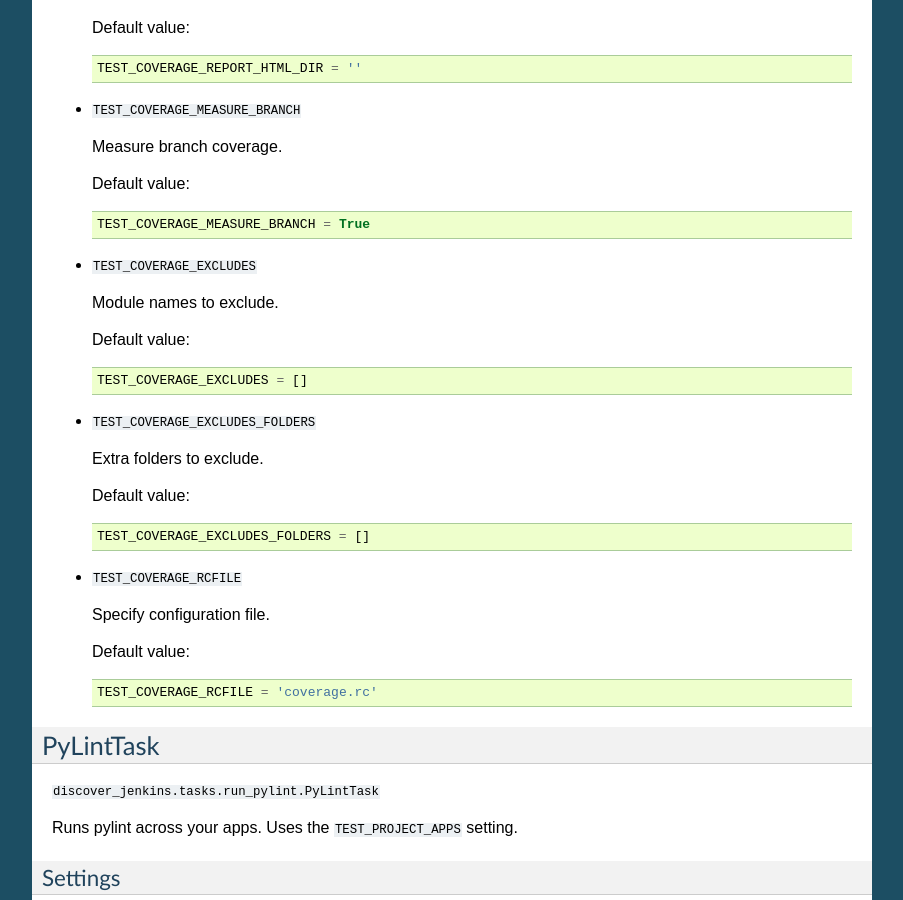
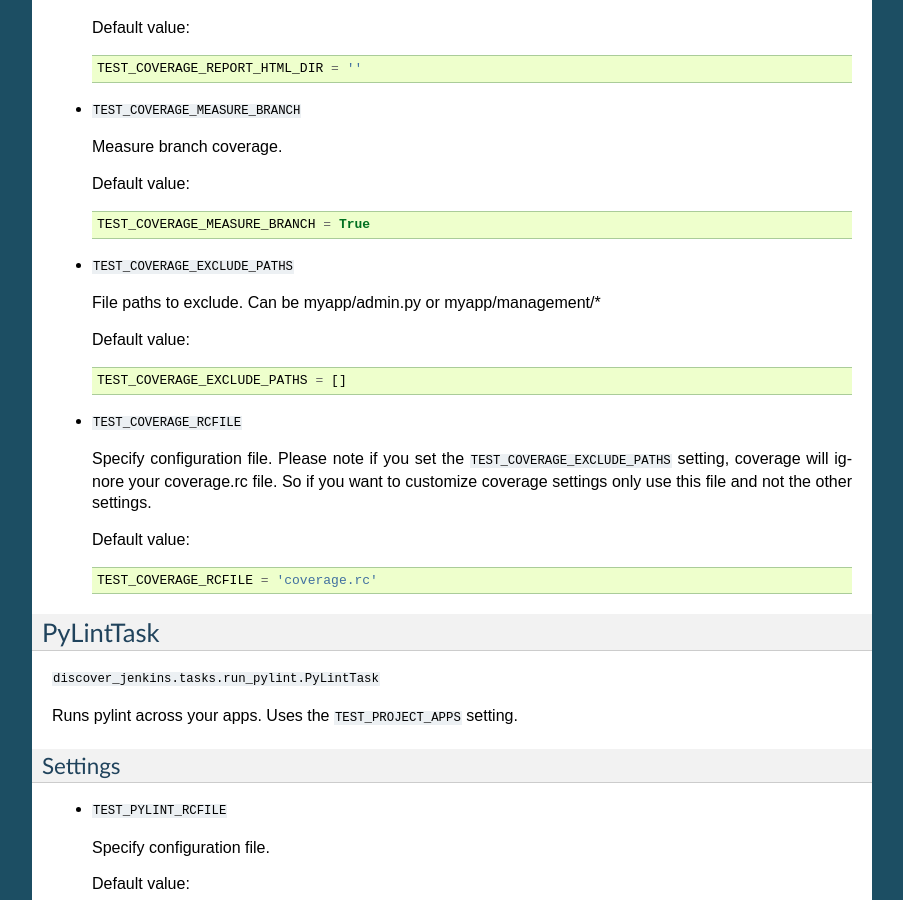
Before and after one commit to jazzband/django-discover-jenkins, a Sphinx documentation site: the page built from docs/tasks.rst, in a window 1280 px wide and 900 px high, scrolled down 494 px. Shown: the whole window, without its empty margins (198-1101 px from the left). Built offline with Sphinx 7.4.7, drawn with Linux system fonts in a browser that asks for light colours.

Commit message:
Make coverage works and exclude files

```diff
--- a/docs/tasks.rst
+++ b/docs/tasks.rst
@@ -39,25 +39,19 @@
 
     TEST_COVERAGE_MEASURE_BRANCH = True
 
-* ``TEST_COVERAGE_EXCLUDES``
+* ``TEST_COVERAGE_EXCLUDE_PATHS``
 
-  Module names to exclude.
+  File paths to exclude. Can be myapp/admin.py or myapp/management/*
 
   Default value::
 
-    TEST_COVERAGE_EXCLUDES = []
-
-* ``TEST_COVERAGE_EXCLUDES_FOLDERS``
-
-  Extra folders to exclude.
-
-  Default value::
-
-    TEST_COVERAGE_EXCLUDES_FOLDERS = []
+    TEST_COVERAGE_EXCLUDE_PATHS = []
 
 * ``TEST_COVERAGE_RCFILE``
 
-  Specify configuration file.
+  Specify configuration file. Please note if you set the ``TEST_COVERAGE_EXCLUDE_PATHS``
+  setting, coverage will ignore your coverage.rc file. So if you want to customize
+  coverage settings only use this file and not the other settings.
 
   Default value::
 
```
Also changed, not shown: 2 other files.
